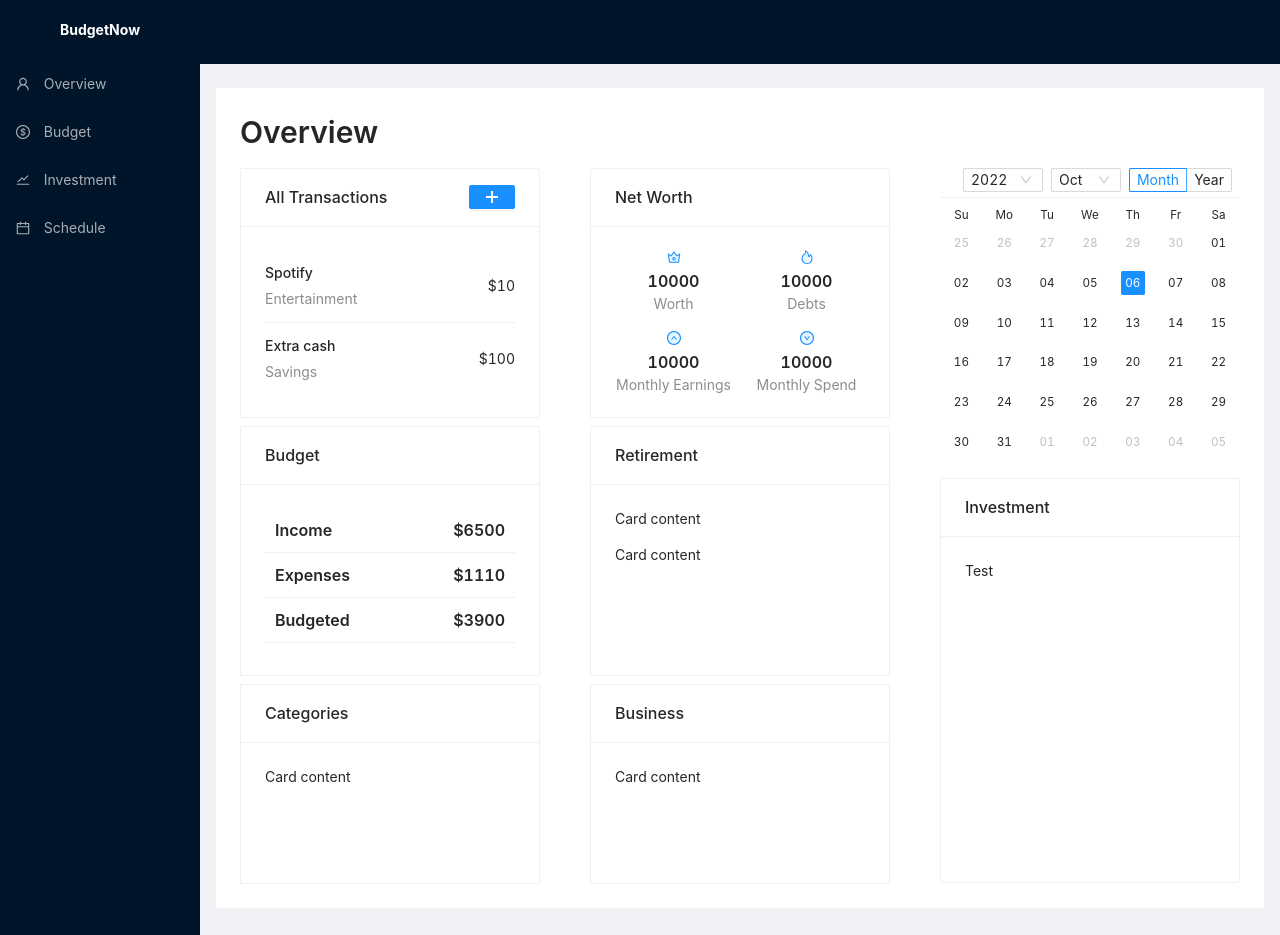
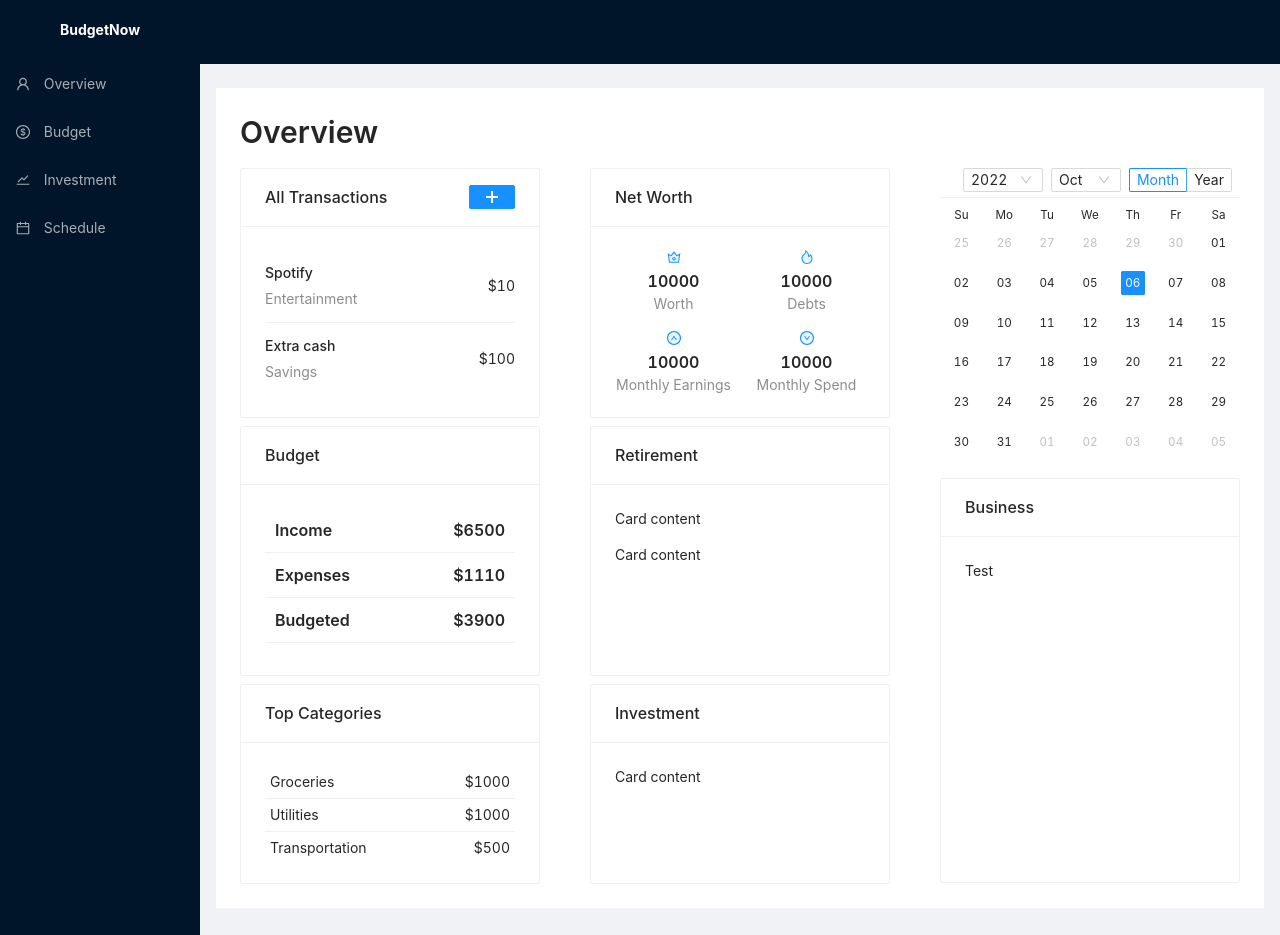
Before and after one commit to DavidHughesJr/budgetnow, a React (Create React App) app: page / in a window 1280 px wide. Shown: the top 935 px of the page. Built offline with nearby package versions, Linux system fonts and the light colour scheme.

Commit message:
grid layout moved around

```diff
--- a/src/components/pages/Overview.jsx
+++ b/src/components/pages/Overview.jsx
@@ -19,6 +19,7 @@ const Overview = () => {
     };
 
     const { transactions } = useContext(BudgetContext)
+    const { categories } = useContext(BudgetContext)
     const { totals } = useContext(BudgetContext)
     const netWorth = [
         { icon: <CrownTwoTone />, amount: 10000, text: 'Worth' },
@@ -31,7 +32,7 @@ const Overview = () => {
         { text: 'Expenses', amount: totals[2].transactions },
         { text: 'Budgeted', amount: totals[1].categories },
     ]
-
+console.log(categories)
     return (
         <>
             <Title level={2}>Overview</Title>
@@ -70,8 +71,16 @@ const Overview = () => {
                                 }
                             </div>
                         </Card>
-                        <Card className='card-small' title="Categories" hoverable={true} >
-                            <p>Card content</p>
+                        <Card className='card-small' title="Top Categories" hoverable={true} >
+                            <List  itemLayout="horizontal"
+                                dataSource={categories.sort((a, b) => b.cap - a.cap).slice(0, 3)}
+                                renderItem={item => (
+                                    <List.Item style={{padding: 5}}>
+                                        <Text> {item.name}</Text>
+                                        <Text>${item.cap}</Text>
+                                    </List.Item>
+                                )}
+                            />
                         </Card>
                     </Space>
                     <Space direction='vertical'>
@@ -96,13 +105,13 @@ const Overview = () => {
                             <p>Card content</p>
                             <p>Card content</p>
                         </Card>
-                        <Card className='card-small' title="Business" hoverable={true} >
+                        <Card className='card-small' title="Investment" hoverable={true} >
                             <p>Card content</p>
                         </Card>
                     </Space>
                     <Space direction='vertical'>
                         <Calendar className='card-calendar' fullscreen={false} onPanelChange={onPanelChange} />
-                        <Card className='card-large' title="Investment" hoverable={true} >
+                        <Card className='card-large' title="Business" hoverable={true} >
                             <Text> Test </Text>
                         </Card>
                     </Space>
```
